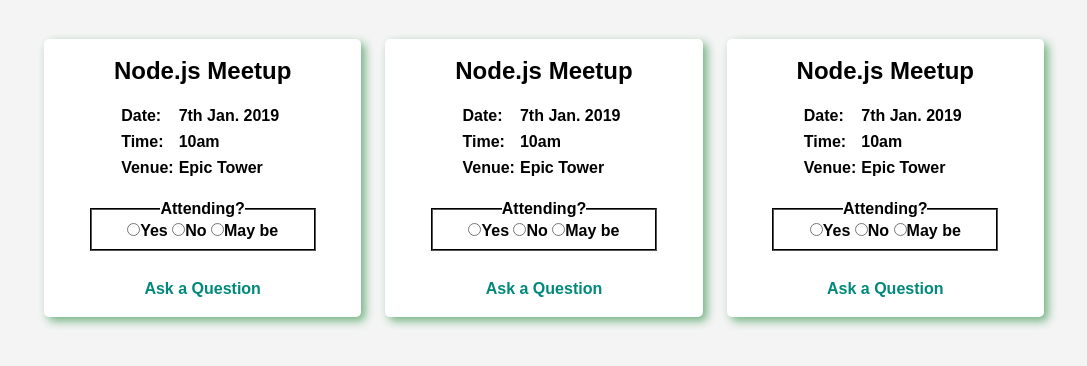
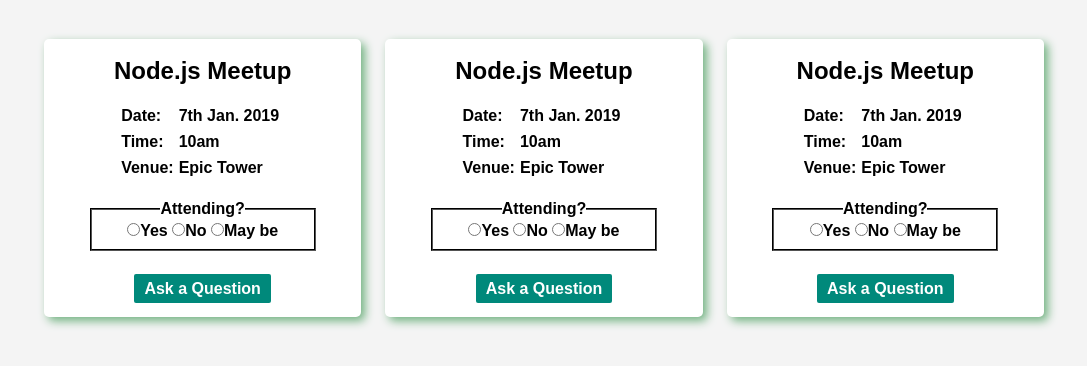
Before and after one commit to tobechukwuobitube/questioner-app, a plain HTML site: page UI/meetup.html in a window 1280 px wide. Shown: the part 222-588 px from the top of the page, without its empty margins (96-1183 px from the left). Drawn offline with Linux system fonts and the light colour scheme.

Commit message:
Modified style.css and meetup.html

```diff
--- a/UI/css/style.css
+++ b/UI/css/style.css
@@ -134,6 +134,13 @@
   border-radius: 2px;
 }
 
+.btn2 {
+	background-color: #00897B;
+	color: #ffffff;
+	padding: 6px 10px;
+  border-radius: 2px;
+}
+
 .btn:hover {
 	background-color: #00897B;
 	color: #ffffff;
@@ -142,7 +149,6 @@
 .btn:active {
 	background-color: #00897B;
 	color: #ffffff;
-
 }
 
 
@@ -238,12 +244,6 @@
 	margin-top: 50px;
 }
 
-/* .meetups::after {
-	content: "";
-	clear: both;
-	display: table;
-} */
-
 .section-heading {
 	padding: 150px 0 10px 0;
 	font-size: 3em;
@@ -253,7 +253,6 @@
 
 .meetup-item {
 	width: 31%;
-	/* height: 200px; */
 	margin: auto;
 	border-radius: 5px;
 	background: rgb(255, 255, 255);
@@ -301,3 +300,8 @@
 	text-align: center;
 	margin: 0 auto;
 }
+
+.btn-ask-question {
+	background-color: #00897B;
+	color: #ffffff;
+}
--- a/UI/meetup.html
+++ b/UI/meetup.html
@@ -55,7 +55,7 @@
                 <input type="radio" name="yes" id="yes">No
                 <input type="radio" name="yes" id="yes">May be
                 </fieldset>
-                <p><a href="#question" class="btn">Ask a Question</a></p>
+                <p><a href="#question" class="btn2 ask-acition-btn">Ask a Question</a></p>
               </div>
             </div>
             <div  class="col-4 meetup-item">
@@ -81,7 +81,7 @@
                 <input type="radio" name="yes" id="yes">No
                 <input type="radio" name="yes" id="yes">May be
                 </fieldset>
-                <p><a href="#question" class="btn">Ask a Question</a></p>
+                <p><a href="#question" class="btn2 ask-acition-btn">Ask a Question</a></p>
               </div>
             </div>
             <div  class="col-4 meetup-item">
@@ -107,7 +107,7 @@
                 <input type="radio" name="yes" id="yes">No
                 <input type="radio" name="yes" id="yes">May be
                 </fieldset>
-                <p><a href="#question" class="btn">Ask a Question</a></p>
+                <p><a href="#question" class="btn2 ask-acition-btn">Ask a Question</a></p>
               </div>
             </div>
           </div>
```
